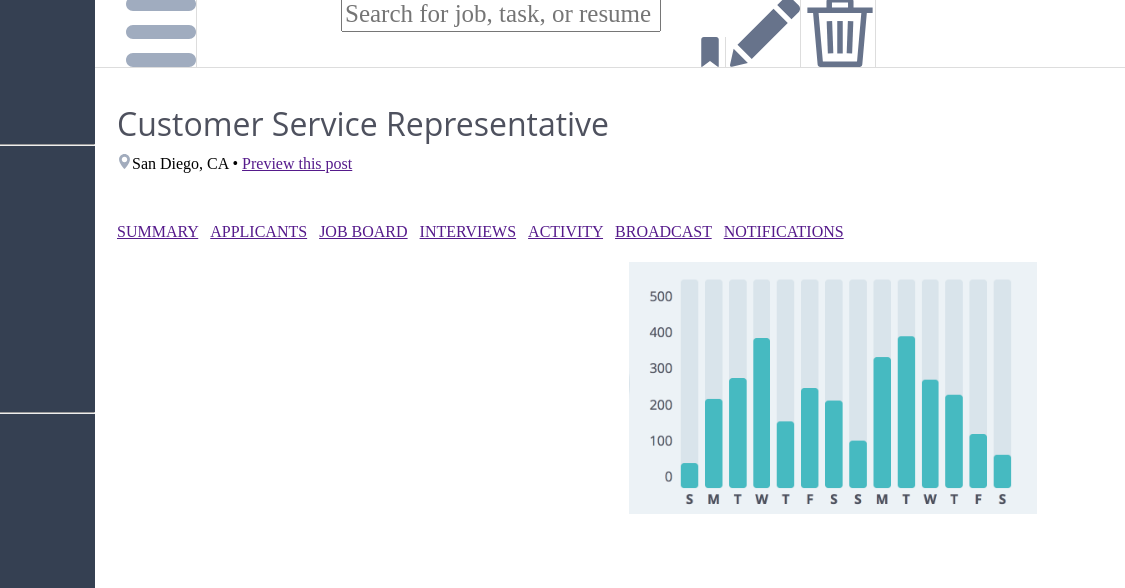
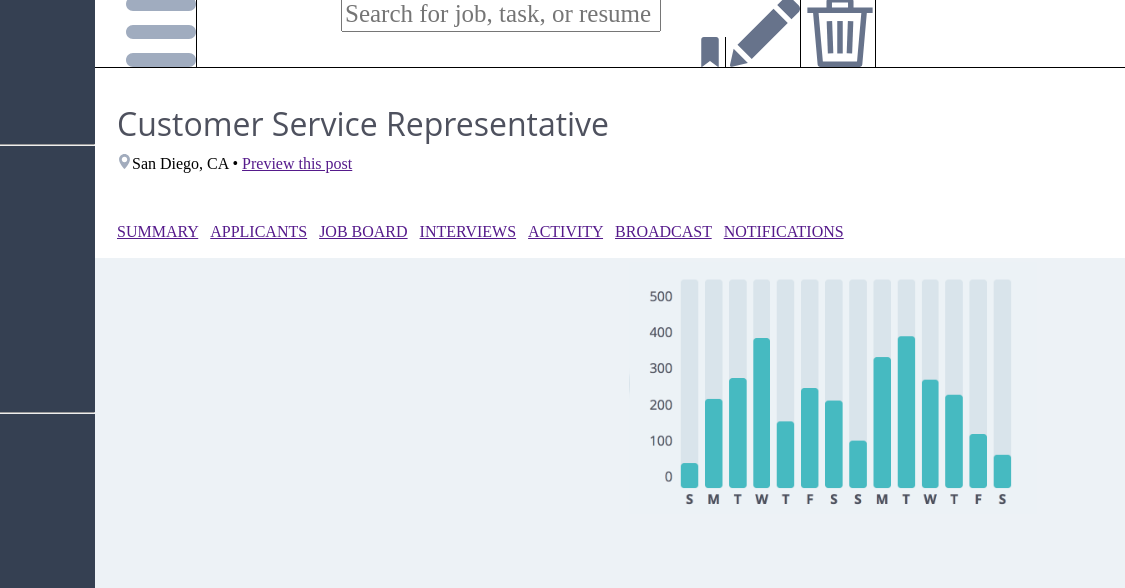
Before and after one commit to hljacobs5/hj-comp-challenge-3, a plain HTML site: page index.html in a window 1280 px wide. Shown: the top 588 px of the page, 155-1280 px from the left. Drawn offline with nearby package versions, Linux system fonts and the light colour scheme.

Commit message:
background for charts

```diff
--- a/index.html
+++ b/index.html
@@ -131,22 +131,13 @@
    <div id="top-panel">
     <section class="top-panel">
     <img src="icons/menu.svg" class="menu-icon top-icon" aria-label="Toggle sidebar navigation">
-
-
     <article class="search">
-
-      <input type="text" placeholder="Search for job, task, or resume" role="search website"/>
+    <input type="text" placeholder="Search for job, task, or resume" role="search website"/>
     </article>
     <article class="top-icons">
-      <img src="icons/bookmark.svg" class="bookmark-icon top-icon" aria-label="book mark page button">
-
-
-      <img src="icons/pencil-edit-button.svg" class="edit-icon top-icon" aria-label="calendar button">
-
-
-      <img src="icons/delete.svg" class="trash-icon top-icon" aria-label="save job button">
-
-
+    <img src="icons/bookmark.svg" class="bookmark-icon top-icon" aria-label="book mark page button">
+    <img src="icons/pencil-edit-button.svg" class="edit-icon top-icon" aria-label="calendar button">
+    <img src="icons/delete.svg" class="trash-icon top-icon" aria-label="save job button">
     </article>
   </section>
   </div>
@@ -158,7 +149,7 @@
       <h1 id="job-title">Customer Service Representative</h1>
       <p id="location">
         <img src="icons/maps-and-flags.svg" height="15px" width="15px">San Diego, CA &#8226;
-        <a href>Preview this post</a>
+        <a href id="preview">Preview this post</a>
       </p>
       <div id="icons-heading">
         <div class="icon-heading status">
--- a/styles.css
+++ b/styles.css
@@ -216,7 +216,7 @@ h2 {
     display: inline-block;
     width: 250px;
     min-height: 140%;
-    width: 250px;
+    /*width: 250px;*/
     background-color: #354052;
     font-size: initial;
 }
@@ -349,8 +349,8 @@ h2 {
     /* width: 33.8rem; */
     margin-left: 2rem;
     margin-top: -59rem;
-    background: #fff;
-    border-bottom: 1px solid #ddd;
+    /*background: #fff;*/
+    border-bottom: 1px solid;
     display: flex;
     /*flex-flow: row wrap;*/
     height: 70px;
@@ -364,14 +364,14 @@ h2 {
 }*/
 
 .top-icons {
-  border-left: 1px solid #ddd;
+  border-left: 1px solid;
   display: flex;
   width: 210px;
 }
 
 .top-icon {
   align-items: center;
-  border-right: 1px solid #ddd;
+  border-right: 1px solid;
   /*color: blue;*/
   /*display: flex;*/
   height: 100%;
@@ -507,3 +507,10 @@ h2 {
     margin-left: 49rem;
     margin-top: -14rem;
 }
+
+#statistics {
+display: flex;
+width: 100%;
+min-height: 200rem;
+background-color: #EDF2F6;
+}
```
